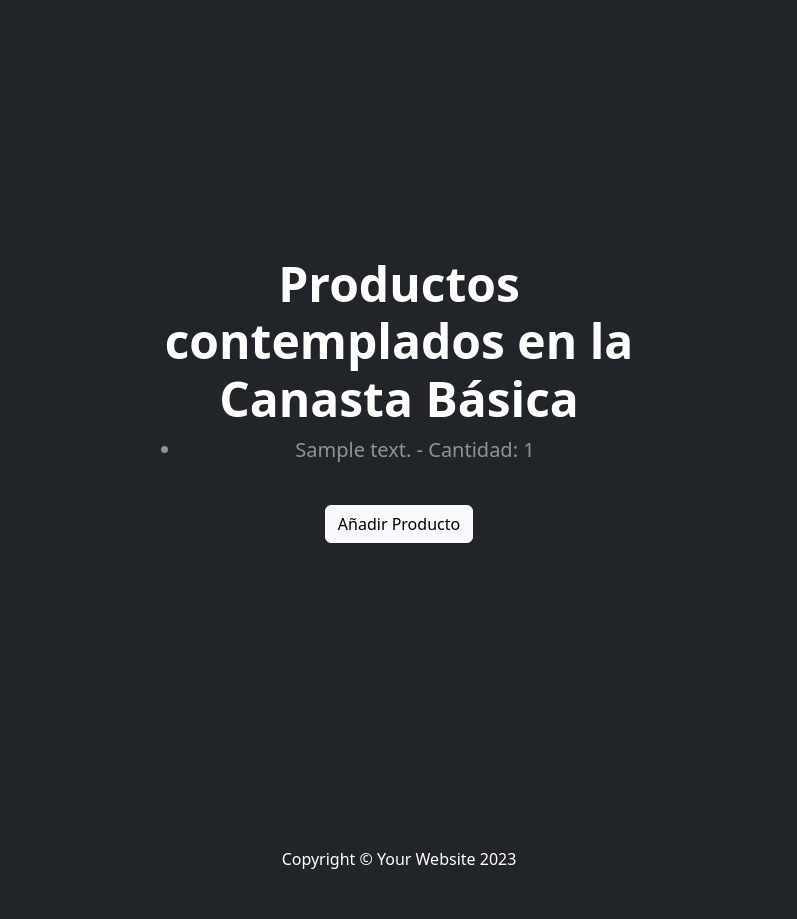
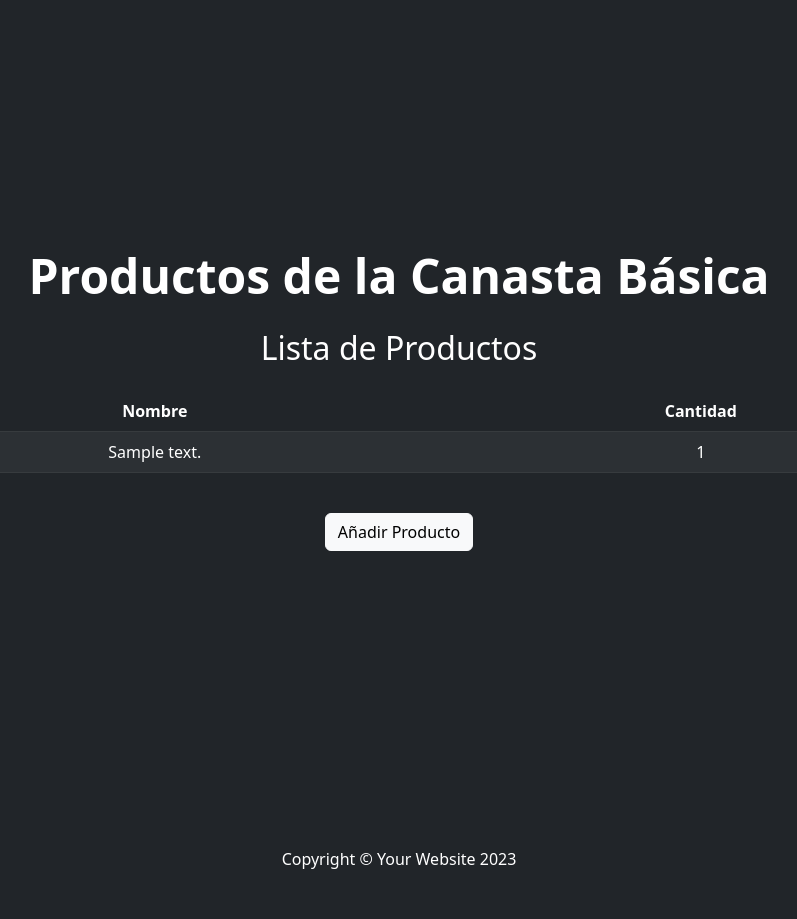
Before and after one commit to JuliStriglio/Soporte, a Django app: page /canasta/ in a window 1280 px wide. Shown: the part 77-996 px from the top of the page, without its empty margins (241-1038 px from the left). Run offline with Django 5.2, Linux system fonts and the light colour scheme; tables that the repository leaves empty hold one stand-in row (values such as "Sample post"); some libraries are stand-ins or nearby versions.

Commit message:
arreglo en visualizar descuentos en la reina, visualizar tabla de lista de productos, visualizar datos dentro de la BD con CSV

```diff
--- a/superCanasta/canasta/templates/canasta/canasta.html
+++ b/superCanasta/canasta/templates/canasta/canasta.html
@@ -1,7 +1,7 @@
 {% extends "compartidos/base.html" %}
 
 {% block head %}
-    <title>AHORRO MAX</title>
+    <title>AHORRO MAX - Canasta Básica</title>
 {% endblock head %}
 
 {% block header %}
@@ -17,34 +17,56 @@
 </script>
 
 <header class="bg-dark py-5 vh-100 d-flex align-items-center">
-    <div class="container px-5">
-        <div class="row gx-5 justify-content-center">
-            <div class="col-lg-6">
-                <div class="text-center my-5">
-                    <h1 class="display-5 fw-bolder text-white mb-2">Productos contemplados en la Canasta Básica</h1>
-                    <ul>
+    <div class="container text-center text-white">
+        <h1 class="display-5 fw-bolder mb-4">Productos de la Canasta Básica</h1>
+
+        <div class="container text-center mb-4">
+            <h2 class="mb-4">Lista de Productos</h2>
+            <table class="table table-striped table-dark">
+                <thead>
+                    <tr>
+                        <th class="text-white">Nombre</th>
+                        <th class="text-white">Cantidad</th>
+                    </tr>
+                </thead>
+                <tbody>
                     {% for producto in productos_canasta %}
-                            <li class="lead text-white-50 mb-4">{{ producto.descripcion }} - Cantidad: {{ producto.cantidad }}</li>
+                    <tr>
+                        <td>{{ producto.descripcion }}</td>
+                        <td>{{ producto.cantidad }}</td>
+                    </tr>
+                    {% empty %}
+                    <tr>
+                        <td colspan="2" class="text-center">No hay productos disponibles.</td>
+                    </tr>
                     {% endfor %}
-                    </ul>
+                </tbody>
+            </table>
+        </div>
+
+
         <button class="btn btn-light mt-3" onclick="showAddProductForm()">Añadir Producto</button>
 
-                    <div id="addProductForm" style="display:none; margin-top: 20px;">
-                        <form method="POST" action="{% url 'add_producto' %}">
+        <div id="addProductForm" class="mt-4" style="display:none;">
+            <form method="POST" action="{% url 'add_producto' %}" class="mx-auto" style="max-width: 400px;">
                 {% csrf_token %}
+
                 <div class="mb-3">
-                                <label for="nombre" class="form-label">Nombre del Producto:</label>
-                                <input type="text" id="nombre" name="nombre" class="form-control" required>
+                    <label for="nombre" class="form-label fw-bold">Nombre del Producto:</label>
+                    <input type="text" id="nombre" name="nombre"
+                           class="form-control" required minlength="2" maxlength="100"
+                           placeholder="Ingrese el nombre del producto">
                 </div>
+
                 <div class="mb-3">
-                                <label for="cantidad" class="form-label">Cantidad:</label>
-                                <input type="number" id="cantidad" name="cantidad" class="form-control" required>
+                    <label for="cantidad" class="form-label fw-bold">Cantidad:</label>
+                    <input type="number" id="cantidad" name="cantidad"
+                           class="form-control" required min="1" step="1"
+                           placeholder="Ingrese la cantidad">
                 </div>
-                            <button type="submit" class="btn btn-primary">Añadir</button>
+
+                <button type="submit" class="btn btn-success w-100">Añadir</button>
             </form>
-                    </div>
-                </div>
-            </div>
         </div>
     </div>
 </header>
--- a/superCanasta/superCanasta/settings.py
+++ b/superCanasta/superCanasta/settings.py
@@ -82,7 +82,7 @@ DATABASES = {
         'ENGINE': 'django.db.backends.mysql',
         'NAME': 'soporte',
         'USER': 'root',
-        'PASSWORD': 'root',
+        'PASSWORD': 'admin',
         'HOST': 'localhost',  # o la dirección del servidor de la base de datos
         'PORT': '3306',       # el puerto predeterminado de MySQL
     }
```
Also changed, not shown: superCanasta/coto/management/commands/cargar_datos.py (added, +38 -0 lines), superCanasta/coto/models.py (+16 -6 lines), superCanasta/laReina/management/commands/cargar_datos_csv.py (added, +31 -0 lines), superCanasta/laReina/views.py (+6 -48 lines), superCanasta/coto/management/__init__.py (added), superCanasta/coto/management/commands/__init__.py (added), superCanasta/coto/migrations/0003_remove_producto_categoria_remove_producto_fecha_act_and_more.py (added), superCanasta/laReina/management/__init__.py (added), superCanasta/laReina/management/commands/__init__.py (added), superCanasta/laReina/management/commands/cargar_datos_txt.py (added). Lines whose indentation alone changed are shown as unchanged.
